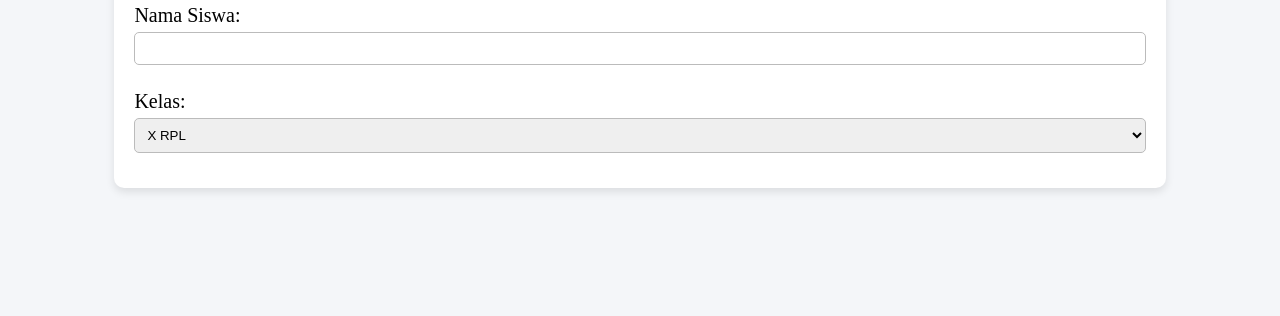
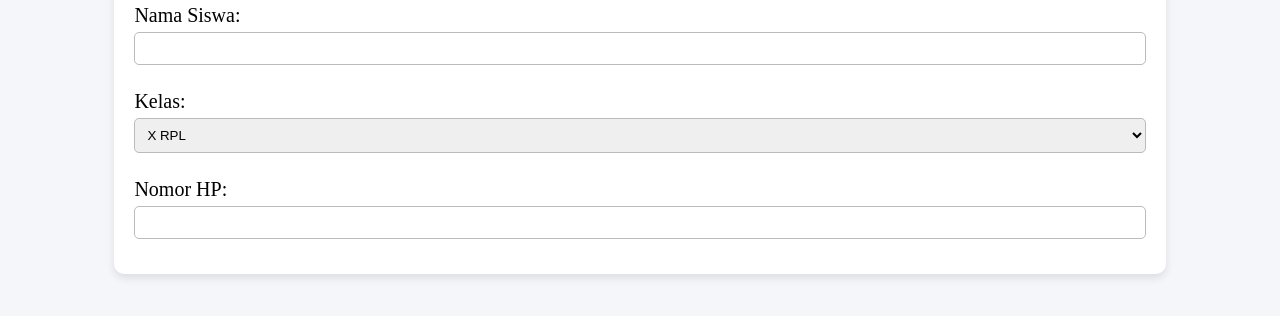
Before and after one commit to ihsanfaisal/latihan25267, a plain HTML site: page index.html in a window 1280 px wide. Shown: the part 108-424 px from the top of the page. Drawn offline with Linux system fonts and the light colour scheme.

Commit message:
Menambah field nomor hp

```diff
--- a/index.html
+++ b/index.html
@@ -56,6 +56,9 @@
         <option value="">XI RPL</option>
         <option value="">XII RPL</option>
       </select>
+
+      <label for="">Nomor HP:</label>
+      <input type="tel" name="hp" id="">
     </form>
   </div>
 </body>
```
